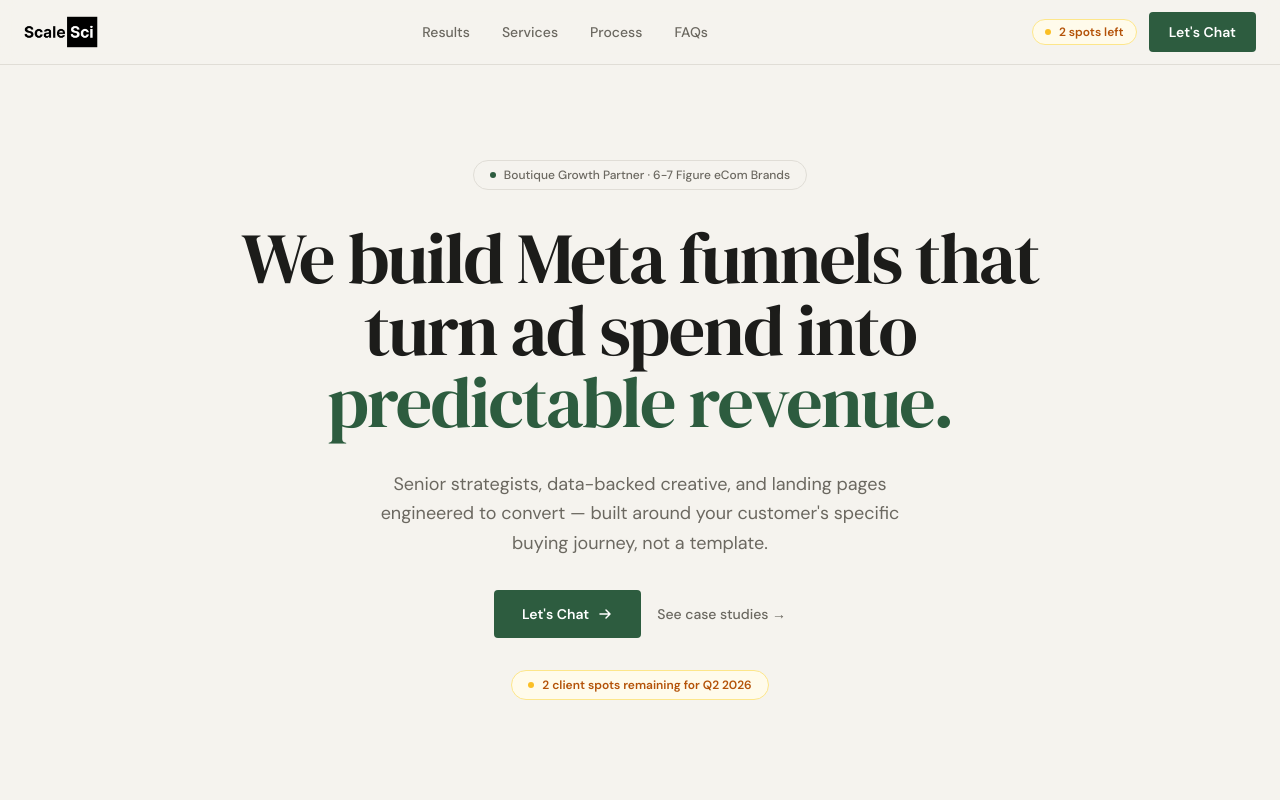
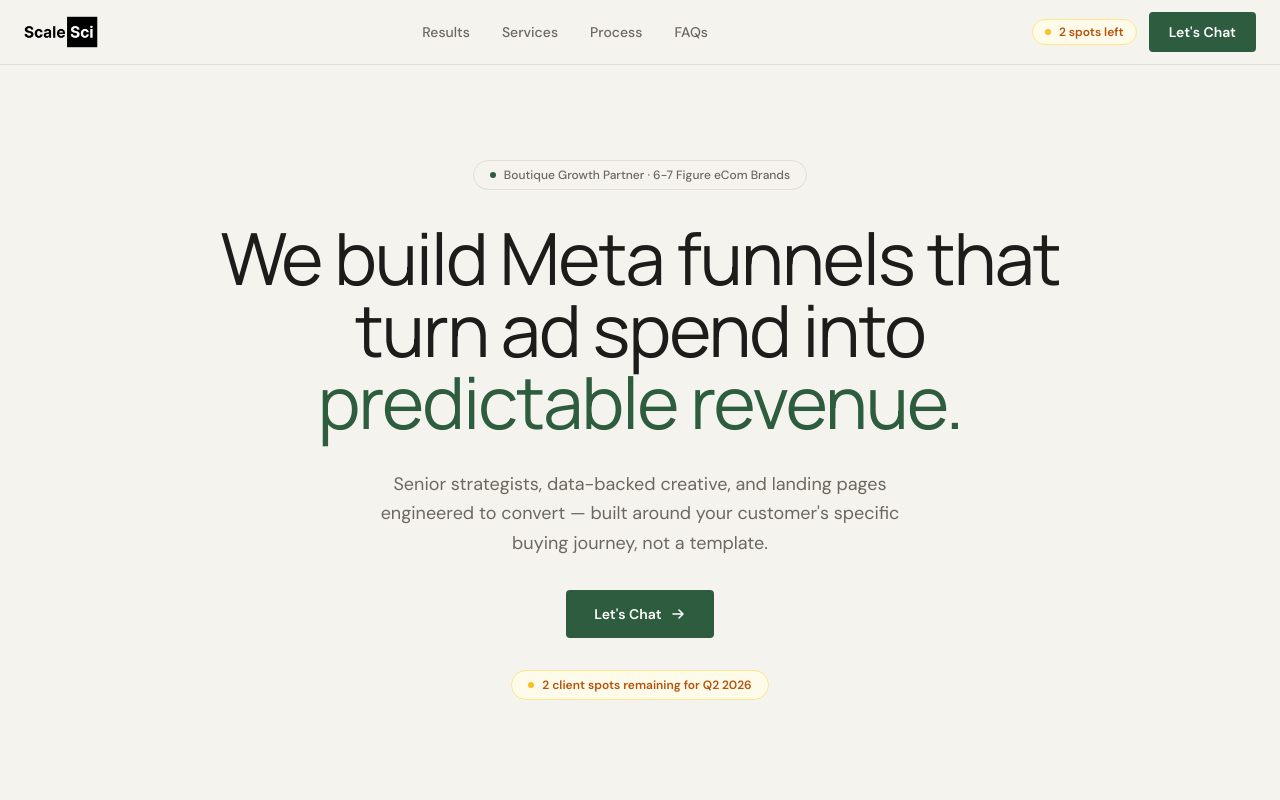
Before and after one commit to havinfun47/ss-main-website, a Next.js app: page /ss-main-website/ in a window 1280 px wide. Shown: the top 800 px of the page. Built offline with nearby package versions, Linux system fonts and the light colour scheme.

Commit message:
Remove pain points section, clean up hero, swap headers to Manrope

```diff
--- a/src/app/layout.tsx
+++ b/src/app/layout.tsx
@@ -1,5 +1,5 @@
 import type { Metadata } from "next";
-import { DM_Sans, DM_Serif_Display } from "next/font/google";
+import { DM_Sans, Manrope } from "next/font/google";
 import "./globals.css";
 
 const dmSans = DM_Sans({
@@ -8,11 +8,10 @@
   weight: ["400", "500", "600", "700"],
 });
 
-const dmSerif = DM_Serif_Display({
+const manrope = Manrope({
   subsets: ["latin"],
   variable: "--font-dm-serif",
-  weight: ["400"],
-  style: ["normal", "italic"],
+  weight: ["300", "400", "500", "600", "700", "800"],
 });
 
 export const metadata: Metadata = {
@@ -50,7 +49,7 @@
 }>) {
   return (
     <html lang="en">
-      <body className={`${dmSans.variable} ${dmSerif.variable} font-sans antialiased bg-bg text-primary`}>
+      <body className={`${dmSans.variable} ${manrope.variable} font-sans antialiased bg-bg text-primary`}>
         {children}
       </body>
     </html>
--- a/src/app/page.tsx
+++ b/src/app/page.tsx
@@ -1,6 +1,5 @@
 import Navigation from "@/components/Navigation";
 import Hero from "@/components/Hero";
-import PainPoints from "@/components/PainPoints";
 import Results from "@/components/Results";
 import Process from "@/components/Process";
 import Services from "@/components/Services";
@@ -12,7 +11,6 @@
     <main>
       <Navigation />
       <Hero />
-      <PainPoints />
       <Results />
       <Process />
       <Services />
--- a/src/components/Hero.tsx
+++ b/src/components/Hero.tsx
@@ -19,23 +19,15 @@
           Senior strategists, data-backed creative, and landing pages engineered to convert — built around your customer&apos;s specific buying journey, not a template.
         </p>
 
-        <div className="flex flex-col sm:flex-row items-center gap-4">
         <Link
           href="https://connect.scalescientist.com/" target="_blank" rel="noopener noreferrer"
-            className="inline-flex items-center gap-2 bg-accent text-white px-7 py-3.5 rounded text-sm font-semibold hover:bg-accent/90 transition-colors"
+          className="inline-flex items-center justify-center gap-2 bg-accent text-white px-7 py-3.5 rounded text-sm font-semibold hover:bg-accent/90 transition-colors w-full sm:w-auto"
         >
           Let&apos;s Chat
           <svg width="16" height="16" viewBox="0 0 16 16" fill="none">
             <path d="M3 8h10M9 4l4 4-4 4" stroke="currentColor" strokeWidth="1.5" strokeLinecap="round" strokeLinejoin="round" />
           </svg>
         </Link>
-          <Link
-            href="#results"
-            className="text-sm text-secondary hover:text-primary transition-colors font-medium"
-          >
-            See case studies →
-          </Link>
-        </div>
 
         <div className="inline-flex items-center gap-2 bg-amber-50 border border-amber-200 rounded-full px-4 py-1.5">
           <span className="w-1.5 h-1.5 rounded-full bg-amber-400 inline-block shrink-0" />
```
Lines whose indentation alone changed are shown as unchanged.
